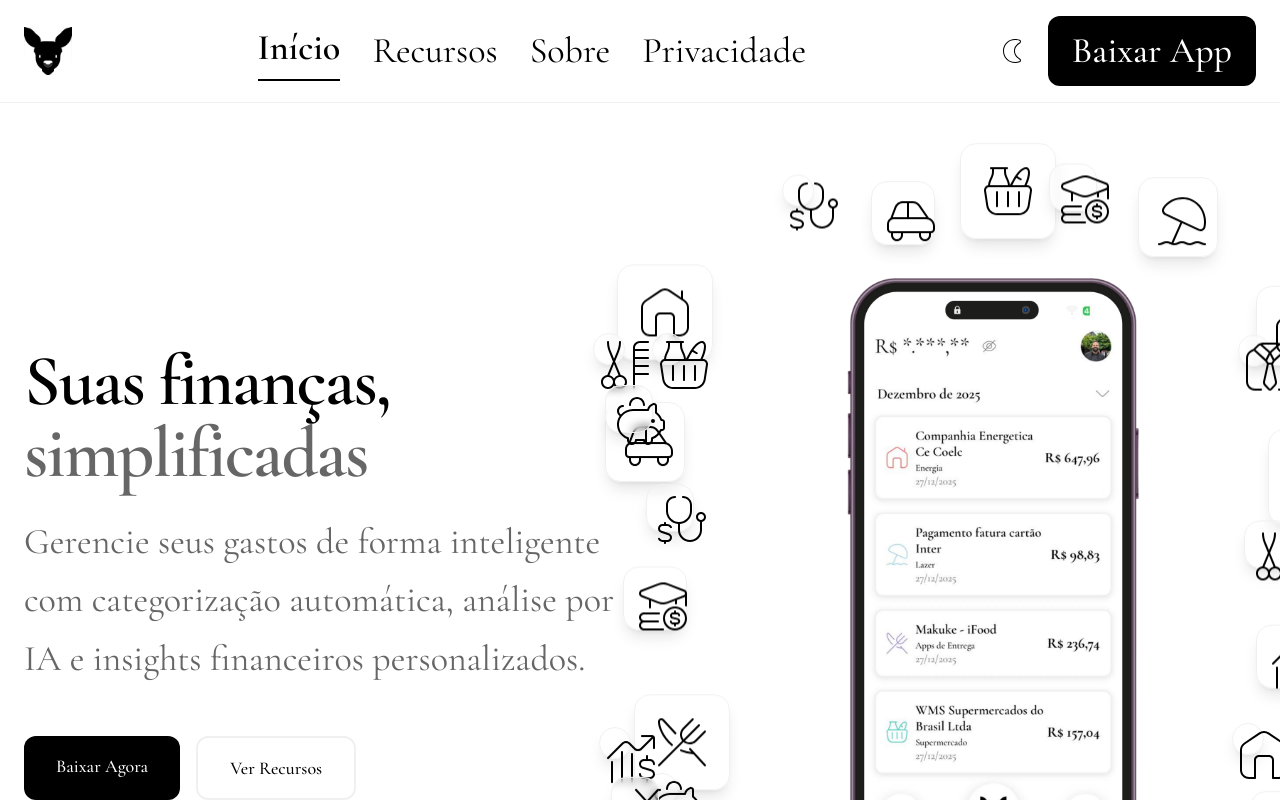
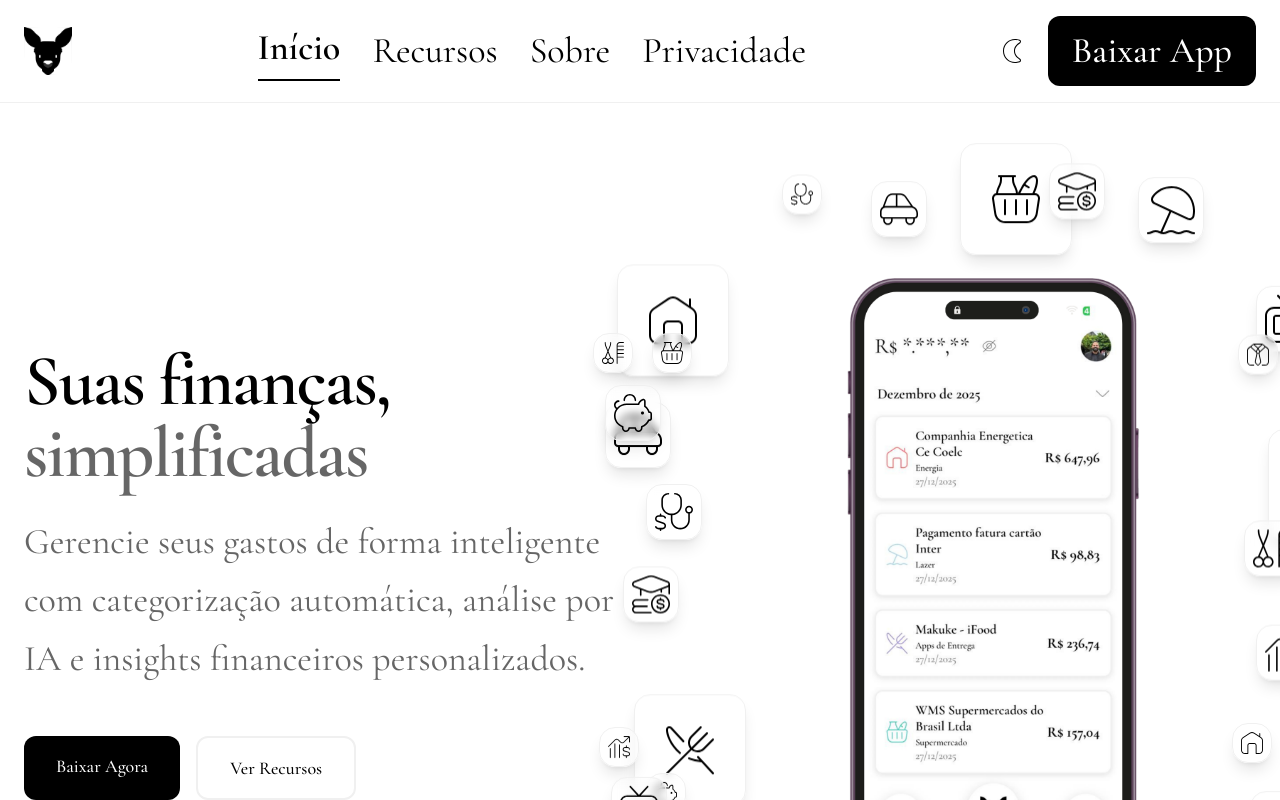
Before and after one commit to italoisvi/pocket-website, a Next.js app: page / in a window 1280 px wide. Shown: the top 800 px of the page. Built offline with nearby package versions, Linux system fonts and the light colour scheme.

Commit message:
Ajustando o site

```diff
--- a/app/page.tsx
+++ b/app/page.tsx
@@ -48,19 +48,11 @@ function FloatingIcon({
   size?: 'tiny' | 'small' | 'medium' | 'large' | 'xlarge';
 }) {
   const sizeClasses = {
-    tiny: 'w-6 h-6 md:w-8 md:h-8',
-    small: 'w-8 h-8 md:w-12 md:h-12',
-    medium: 'w-12 h-12 md:w-16 md:h-16',
-    large: 'w-16 h-16 md:w-20 md:h-20',
-    xlarge: 'w-20 h-20 md:w-24 md:h-24'
-  };
-
-  const iconSizeClasses = {
-    tiny: 'w-3 h-3 md:w-4 md:h-4',
-    small: 'w-4 h-4 md:w-6 md:h-6',
-    medium: 'w-6 h-6 md:w-8 md:h-8',
-    large: 'w-8 h-8 md:w-10 md:h-10',
-    xlarge: 'w-10 h-10 md:w-12 md:h-12'
+    tiny: 'w-8 h-8 md:w-10 md:h-10',
+    small: 'w-10 h-10 md:w-14 md:h-14',
+    medium: 'w-14 h-14 md:w-18 md:h-18',
+    large: 'w-18 h-18 md:w-22 md:h-22',
+    xlarge: 'w-22 h-22 md:w-28 md:h-28'
   };
 
   return (
@@ -78,11 +70,11 @@ function FloatingIcon({
       }}
     >
       <div
-        className={`${sizeClasses[size]} bg-surface/80 backdrop-blur-sm rounded-2xl flex items-center justify-center shadow-lg border border-border transition-all duration-300 ${
+        className={`${sizeClasses[size]} bg-surface/80 backdrop-blur-sm rounded-2xl flex items-center justify-center shadow-lg border border-border transition-all duration-300 p-2 ${
           isHovered ? "scale-110" : ""
         }`}
       >
-        <div className={iconSizeClasses[size]}>{icon}</div>
+        <div className="w-full h-full flex items-center justify-center">{icon}</div>
       </div>
     </div>
   );
--- a/app/termos/page.tsx
+++ b/app/termos/page.tsx
@@ -6,7 +6,7 @@ export default function Termos() {
         <p className="text-text-secondary mb-4">
           Última atualização: {new Date().toLocaleDateString('pt-BR')}
         </p>
-        <p className="text-lg text-text-secondary mb-16 leading-relaxed">
+        <p className="text-text-secondary mb-16 leading-relaxed">
           Ao usar o Pocket, você concorda com estes termos. Leia-os atentamente.
         </p>
 
@@ -39,7 +39,7 @@ export default function Termos() {
           </Section>
 
           <Section title="3. Requisitos de Conta">
-            <h3 className="text-xl font-medium mb-3">3.1 Criação de Conta</h3>
+            <h3 className="text-2xl md:text-3xl font-medium mb-3">3.1 Criação de Conta</h3>
             <ul className="space-y-2 text-text-secondary mb-4">
               <li>Você deve ter pelo menos 18 anos de idade</li>
               <li>Fornecer informações verdadeiras, precisas e completas</li>
@@ -58,7 +58,7 @@ export default function Termos() {
           </Section>
 
           <Section title="4. Uso Aceitável">
-            <h3 className="text-xl font-medium mb-3">4.1 Você Concorda em NÃO:</h3>
+            <h3 className="text-2xl md:text-3xl font-medium mb-3">4.1 Você Concorda em NÃO:</h3>
             <ul className="space-y-2 text-text-secondary">
               <li>Usar o serviço para fins ilegais ou fraudulentos</li>
               <li>Tentar acessar contas de outros usuários</li>
@@ -170,13 +170,13 @@ export default function Termos() {
           </Section>
 
           <Section title="12. Encerramento de Conta">
-            <h3 className="text-xl font-medium mb-3">12.1 Por Você</h3>
+            <h3 className="text-2xl md:text-3xl font-medium mb-3">12.1 Por Você</h3>
             <p className="text-text-secondary leading-relaxed mb-4">
               Você pode encerrar sua conta a qualquer momento através das configurações
               do app. Seus dados serão excluídos conforme descrito na Política de Privacidade.
             </p>
 
-            <h3 className="text-xl font-medium mb-3">12.2 Por Nós</h3>
+            <h3 className="text-2xl md:text-3xl font-medium mb-3">12.2 Por Nós</h3>
             <p className="text-text-secondary leading-relaxed">
               Podemos suspender ou encerrar sua conta se você violar estes Termos,
               usar o serviço de forma inadequada, ou se for legalmente requerido.
@@ -260,7 +260,7 @@ function Section({
 }) {
   return (
     <section>
-      <h2 className="text-3xl font-semibold mb-6">{title}</h2>
+      <h2 className="text-4xl md:text-5xl font-semibold mb-6">{title}</h2>
       {children}
     </section>
   );
```
